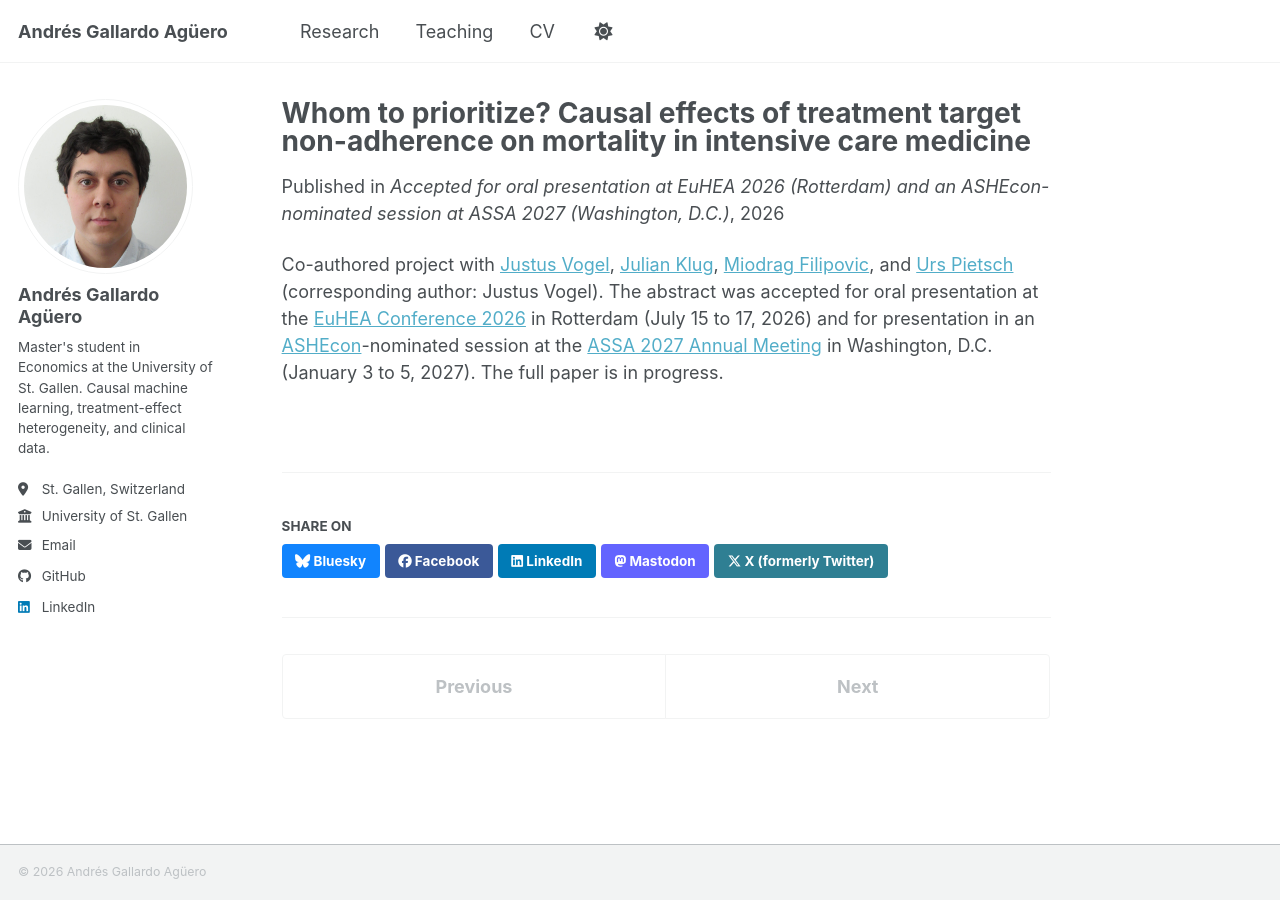
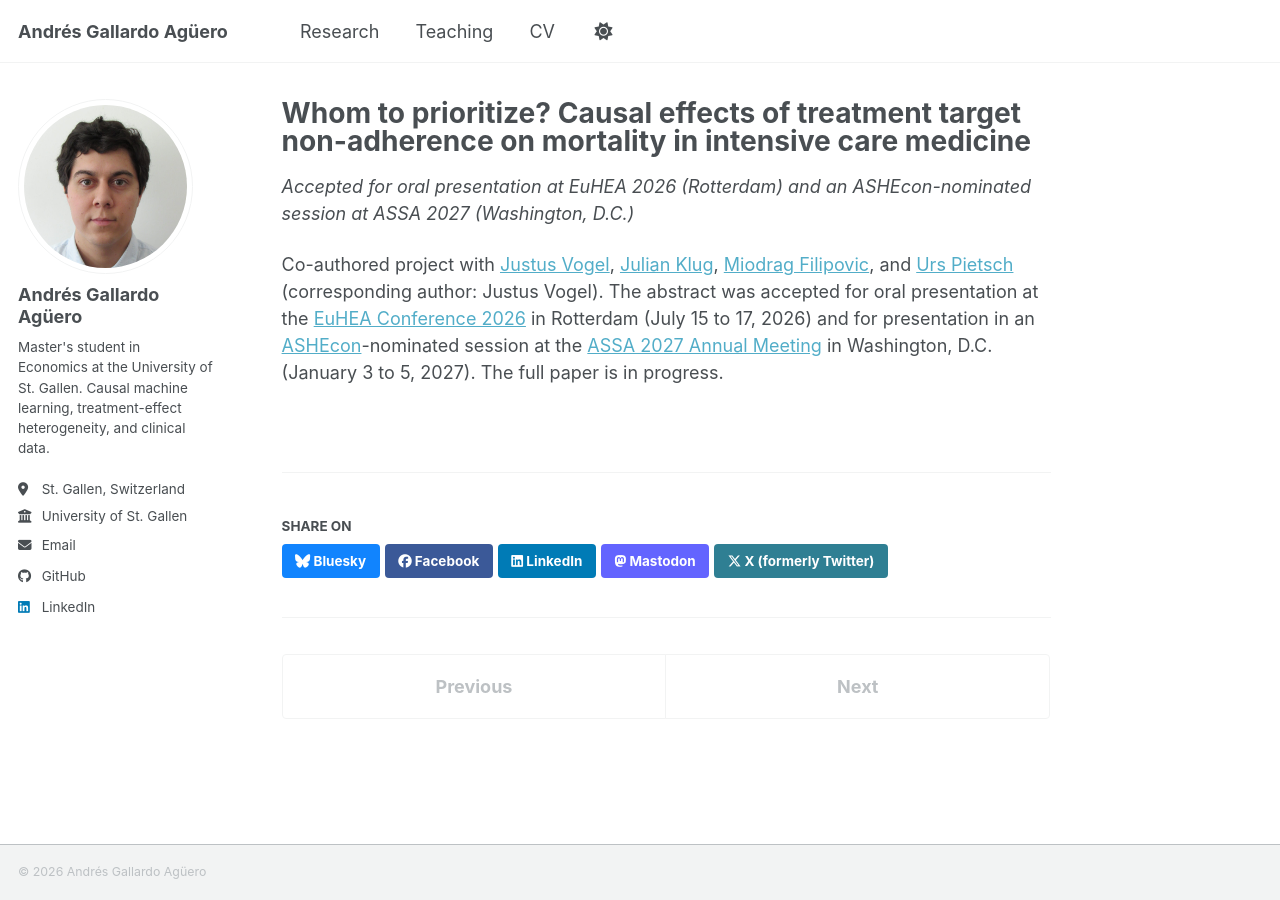
Before and after one commit to andresgallardoaguero/andresgallardoaguero.github.io, a Jekyll site: the page built from _publications/2026-07-01-whom-to-prioritize.md, in a window 1280 px wide. Built offline with Jekyll 4.4.1, drawn with Linux system fonts in a browser that asks for light colours; a script bundle is joined from its source files by our own code; library files that are not in the unit come from our copies.

Commit message:
Show venue without Published in or year for research in progress

```diff
--- a/_includes/archive-single.html
+++ b/_includes/archive-single.html
@@ -42,7 +42,7 @@
           <p> {{ post.type }}, <i>{{ post.venue }}</i>, {{ post.date | default: "1900-01-01" | date: "%Y" }} </p>
         {% elsif post.collection == 'publications' %}
           {% if post.category == 'research_in_progress' or post.category == 'working_papers' %}
-            <p><i>{{ post.venue }}</i>, {{ post.date | default: "1900-01-01" | date: "%Y" }} </p>
+            <p><i>{{ post.venue }}</i></p>
           {% else %}
             <p>Published in <i>{{ post.venue }}</i>, {{ post.date | default: "1900-01-01" | date: "%Y" }} </p>
           {% endif %}
--- a/_layouts/single.html
+++ b/_layouts/single.html
@@ -36,6 +36,8 @@ layout: default
 
         {% if page.collection == 'teaching' %}
           <p> {{ page.type }}, <i>{{ page.venue }}</i>, {{ page.date | default: "1900-01-01" | date: "%Y" }} </p>
+        {% elsif page.category == 'research_in_progress' or page.category == 'working_papers' %}
+          <p><i>{{ page.venue }}</i></p>
         {% elsif page.venue and page.date %}
           <p>Published in <i>{{ page.venue }}</i>, {{ page.date | default: "1900-01-01" | date: "%Y" }} </p>
         {% elsif page.date %}
```
